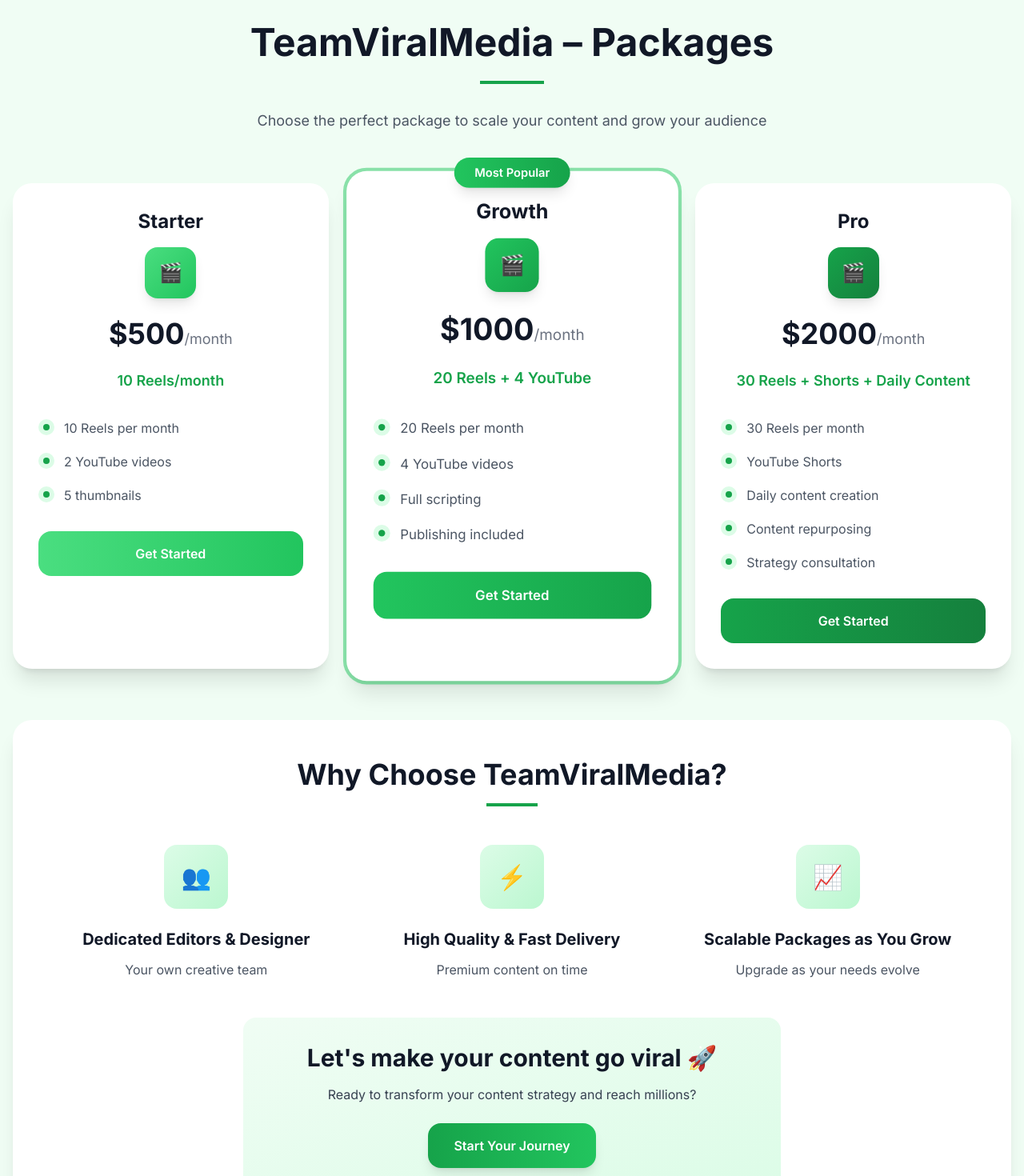
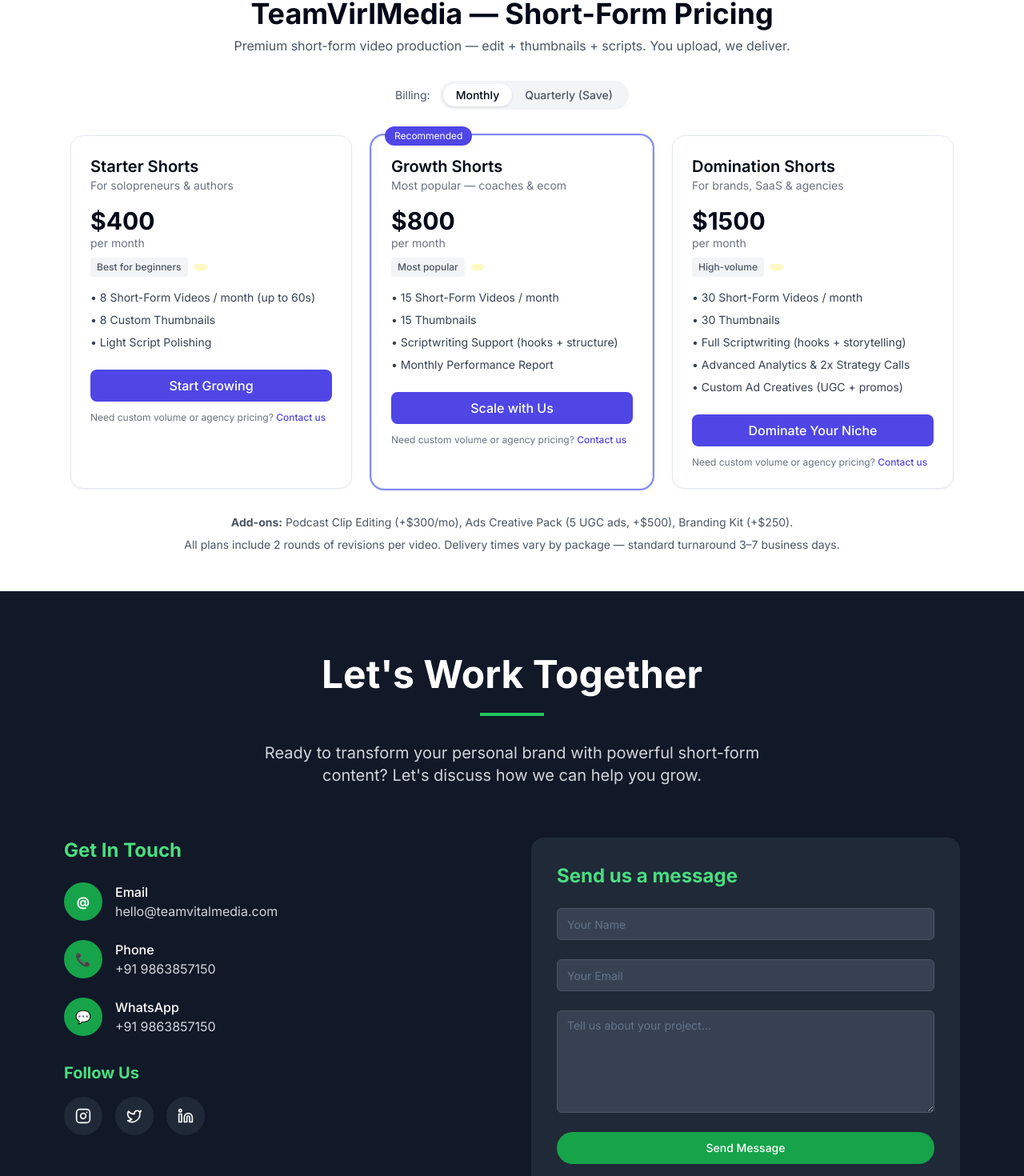
Before and after one commit to teamviralmedia/vital-media-launchpad, a React (Vite) app: page / in a window 1280 px wide. Shown: the part 5545-7015 px from the top of the page at 80% size. Built offline with nearby package versions, Linux system fonts and the light colour scheme.

Commit message:
Update pricing component

```diff
--- a/src/components/Pricing.tsx
+++ b/src/components/Pricing.tsx
@@ -1,173 +1,136 @@
-const Pricing = () => {
+import React, { useState } from "react";
+
+// TeamVirlMedia - Short-Form Pricing Component
+// TailwindCSS-based, production-ready single-file React component.
+// Default export: PricingSection
+
+export default function PricingSection() {
+  const [billing, setBilling] = useState("monthly"); // "monthly" or "quarterly"
+
   const packages = [
     {
-      name: "Starter",
-      price: "$500",
-      period: "/month",
-      videos: "10 Reels/month",
-      features: [
-        "10 Reels per month",
-        "2 YouTube videos",
-        "5 thumbnails"
-      ],
-      popular: false,
-      gradient: "from-green-400 to-green-500"
+      id: "starter",
+      title: "Starter Shorts",
+      subtitle: "For solopreneurs & authors",
+      videos: "8 Short-Form Videos / month (up to 60s)",
+      thumbnails: "8 Custom Thumbnails",
+      scripts: "Light Script Polishing",
+      priceMonthly: 400,
+      priceQuarterly: 349,
+      cta: "Start Growing",
+      tag: "Best for beginners",
     },
     {
-      name: "Growth",
-      price: "$1000",
-      period: "/month",
-      videos: "20 Reels + 4 YouTube",
-      features: [
-        "20 Reels per month",
-        "4 YouTube videos",
-        "Full scripting",
-        "Publishing included"
-      ],
-      popular: true,
-      gradient: "from-green-500 to-green-600"
+      id: "growth",
+      title: "Growth Shorts",
+      subtitle: "Most popular — coaches & ecom",
+      videos: "15 Short-Form Videos / month",
+      thumbnails: "15 Thumbnails",
+      scripts: "Scriptwriting Support (hooks + structure)",
+      report: "Monthly Performance Report",
+      priceMonthly: 800,
+      priceQuarterly: 699,
+      cta: "Scale with Us",
+      tag: "Most popular",
+      featured: true,
     },
     {
-      name: "Pro",
-      price: "$2000",
-      period: "/month",
-      videos: "30 Reels + Shorts + Daily Content",
-      features: [
-        "30 Reels per month",
-        "YouTube Shorts",
-        "Daily content creation",
-        "Content repurposing",
-        "Strategy consultation"
-      ],
-      popular: false,
-      gradient: "from-green-600 to-green-700"
-    }
-  ];
-
-  const benefits = [
-    {
-      icon: "👥",
-      title: "Dedicated Editors & Designer",
-      description: "Your own creative team"
+      id: "domination",
+      title: "Domination Shorts",
+      subtitle: "For brands, SaaS & agencies",
+      videos: "30 Short-Form Videos / month",
+      thumbnails: "30 Thumbnails",
+      scripts: "Full Scriptwriting (hooks + storytelling)",
+      analytics: "Advanced Analytics & 2x Strategy Calls",
+      ads: "Custom Ad Creatives (UGC + promos)",
+      priceMonthly: 1500,
+      priceQuarterly: 1299,
+      cta: "Dominate Your Niche",
+      tag: "High-volume",
     },
-    {
-      icon: "⚡",
-      title: "High Quality & Fast Delivery",
-      description: "Premium content on time"
-    },
-    {
-      icon: "📈",
-      title: "Scalable Packages as You Grow",
-      description: "Upgrade as your needs evolve"
-    }
   ];
 
   return (
-    <section id="pricing" className="py-20 bg-green-50">
-      <div className="max-w-7xl mx-auto px-4">
-        <div className="text-center mb-16">
-          <h2 className="text-4xl md:text-5xl font-bold text-gray-900 mb-6">
-            TeamViralMedia – Packages
-          </h2>
-          <div className="w-20 h-1 bg-green-600 mx-auto mb-8"></div>
-          <p className="text-lg text-gray-600 max-w-2xl mx-auto">
-            Choose the perfect package to scale your content and grow your audience
-          </p>
+    <section className="max-w-6xl mx-auto px-6 py-12">
+      <div className="text-center mb-8">
+        <h2 className="text-3xl sm:text-4xl font-bold">TeamVirlMedia — Short-Form Pricing</h2>
+        <p className="mt-2 text-gray-600">Premium short-form video production — edit + thumbnails + scripts. You upload, we deliver.</p>
+      </div>
+
+      <div className="flex items-center justify-center gap-3 mb-8">
+        <span className="text-sm text-gray-600">Billing:</span>
+        <div className="bg-gray-100 rounded-full p-1 inline-flex">
+          <button
+            onClick={() => setBilling("monthly")}
+            className={`px-4 py-1 rounded-full text-sm font-medium ${billing === "monthly" ? "bg-white shadow" : "text-gray-600"}`}
+          >
+            Monthly
+          </button>
+          <button
+            onClick={() => setBilling("quarterly")}
+            className={`px-4 py-1 rounded-full text-sm font-medium ${billing === "quarterly" ? "bg-white shadow" : "text-gray-600"}`}
+          >
+            Quarterly (Save)
+          </button>
         </div>
+      </div>
 
-        {/* Pricing Cards */}
-        <div className="grid md:grid-cols-3 gap-8 mb-16">
-          {packages.map((pkg, index) => (
-            <div
-              key={index}
-              className={`relative bg-white rounded-3xl shadow-xl hover:shadow-2xl transition-all duration-300 hover:-translate-y-2 ${
-                pkg.popular ? 'ring-4 ring-green-500 ring-opacity-50 scale-105' : ''
-              }`}
-            >
-              {pkg.popular && (
-                <div className="absolute -top-4 left-1/2 transform -translate-x-1/2">
-                  <div className="bg-gradient-to-r from-green-500 to-green-600 text-white px-6 py-2 rounded-full text-sm font-semibold shadow-lg">
-                    Most Popular
-                  </div>
-                </div>
+      <div className="grid gap-6 sm:grid-cols-3">
+        {packages.map((pkg) => {
+          const price = billing === "monthly" ? pkg.priceMonthly : pkg.priceQuarterly;
+          const badge = billing === "monthly" ? `$${pkg.priceMonthly}/mo` : `$${pkg.priceQuarterly}/mo`;
+
+          return (
+            <article key={pkg.id} className={`relative rounded-2xl border p-6 shadow-sm bg-white ${pkg.featured ? "ring-2 ring-indigo-400" : ""}`}>
+              {pkg.featured && (
+                <div className="absolute -top-3 left-4 bg-indigo-600 text-white text-xs px-3 py-1 rounded-full">Recommended</div>
               )}
 
-              <div className="p-8">
-                {/* Package Header */}
-                <div className="text-center mb-8">
-                  <h3 className="text-2xl font-bold text-gray-900 mb-4">{pkg.name}</h3>
-                  <div className={`w-16 h-16 bg-gradient-to-br ${pkg.gradient} rounded-2xl flex items-center justify-center mx-auto mb-6 shadow-lg`}>
-                    <div className="text-2xl text-white">🎬</div>
-                  </div>
-                  <div className="mb-6">
-                    <span className="text-4xl font-bold text-gray-900">{pkg.price}</span>
-                    <span className="text-gray-500 text-lg">{pkg.period}</span>
-                  </div>
-                  <div className="text-green-600 font-semibold text-lg mb-6">
-                    {pkg.videos}
-                  </div>
+              <header className="mb-4">
+                <h3 className="text-xl font-semibold">{pkg.title}</h3>
+                <p className="text-sm text-gray-500">{pkg.subtitle}</p>
+              </header>
+
+              <div className="mb-4">
+                <div className="text-3xl font-bold">{`$${price}`}</div>
+                <div className="text-sm text-gray-500">{billing === "monthly" ? "per month" : "per month (billed quarterly)"}</div>
+                <div className="mt-2 inline-flex items-center gap-2 text-xs text-gray-600">
+                  <span className="font-medium px-2 py-1 bg-gray-100 rounded">{pkg.tag}</span>
+                  <span className="px-2 py-1 bg-yellow-100 text-yellow-800 rounded text-xs">{billing === "quarterly" ? "Discount Applied" : ""}</span>
                 </div>
+              </div>
 
-                {/* Features */}
-                <div className="space-y-4 mb-8">
-                  {pkg.features.map((feature, featureIndex) => (
-                    <div key={featureIndex} className="flex items-start space-x-3">
-                      <div className="w-5 h-5 bg-green-100 rounded-full flex items-center justify-center flex-shrink-0 mt-0.5">
-                        <div className="w-2 h-2 bg-green-600 rounded-full"></div>
-                      </div>
-                      <span className="text-gray-600 leading-relaxed">{feature}</span>
-                    </div>
-                  ))}
-                </div>
+              <ul className="mb-6 space-y-2 text-sm text-gray-700">
+                <li>• {pkg.videos}</li>
+                <li>• {pkg.thumbnails}</li>
+                <li>• {pkg.scripts}</li>
+                {pkg.report && <li>• {pkg.report}</li>}
+                {pkg.analytics && <li>• {pkg.analytics}</li>}
+                {pkg.ads && <li>• {pkg.ads}</li>}
+              </ul>
 
-                {/* CTA Button */}
-                <button className={`w-full bg-gradient-to-r ${pkg.gradient} hover:shadow-xl text-white font-semibold py-4 px-6 rounded-2xl transition-all duration-300 hover:scale-105 transform`}>
-                  Get Started
+              <footer>
+                <button
+                  className="w-full py-2 rounded-lg bg-indigo-600 text-white font-medium hover:bg-indigo-700 transition"
+                  onClick={() => {
+                    // Replace with actual CTA logic (open modal / contact form / calendar)
+                    window?.open(`mailto:hello@teamvirlmedia.com?subject=Enquiry%20about%20${encodeURIComponent(pkg.title)}`);
+                  }}
+                >
+                  {pkg.cta}
                 </button>
-              </div>
-            </div>
-          ))}
-        </div>
 
-        {/* Why Choose Us */}
-        <div className="bg-white rounded-3xl p-8 md:p-12 shadow-xl">
-          <div className="text-center mb-12">
-            <h3 className="text-3xl md:text-4xl font-bold text-gray-900 mb-4">
-              Why Choose TeamViralMedia?
-            </h3>
-            <div className="w-16 h-1 bg-green-600 mx-auto"></div>
-          </div>
+                <div className="mt-3 text-xs text-gray-500">Need custom volume or agency pricing? <span className="text-indigo-600 font-medium">Contact us</span></div>
+              </footer>
+            </article>
+          );
+        })}
+      </div>
 
-          <div className="grid md:grid-cols-3 gap-8 mb-12">
-            {benefits.map((benefit, index) => (
-              <div key={index} className="text-center group">
-                <div className="w-20 h-20 bg-gradient-to-br from-green-100 to-green-200 rounded-2xl flex items-center justify-center mx-auto mb-6 group-hover:scale-110 transition-transform duration-300">
-                  <span className="text-3xl">{benefit.icon}</span>
-                </div>
-                <h4 className="text-xl font-bold text-gray-900 mb-3">{benefit.title}</h4>
-                <p className="text-gray-600">{benefit.description}</p>
-              </div>
-            ))}
-          </div>
-
-          {/* Final CTA */}
-          <div className="text-center">
-            <div className="bg-gradient-to-br from-green-50 to-green-100 rounded-2xl p-8 max-w-2xl mx-auto">
-              <h4 className="text-2xl md:text-3xl font-bold text-gray-900 mb-4">
-                Let's make your content go viral 🚀
-              </h4>
-              <p className="text-gray-700 mb-6">
-                Ready to transform your content strategy and reach millions?
-              </p>
-              <button className="bg-gradient-to-r from-green-600 to-green-500 hover:from-green-700 hover:to-green-600 text-white font-semibold py-4 px-8 rounded-2xl transition-all duration-300 hover:scale-105 shadow-lg">
-                Start Your Journey
-              </button>
-            </div>
-          </div>
-        </div>
+      <div className="mt-8 text-center text-sm text-gray-600">
+        <p><strong>Add-ons:</strong> Podcast Clip Editing (+$300/mo), Ads Creative Pack (5 UGC ads, +$500), Branding Kit (+$250).</p>
+        <p className="mt-2">All plans include 2 rounds of revisions per video. Delivery times vary by package — standard turnaround 3–7 business days.</p>
       </div>
     </section>
   );
-};
-
-export default Pricing;
+}
```
